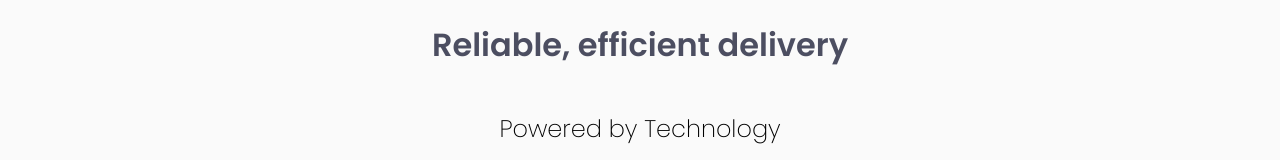
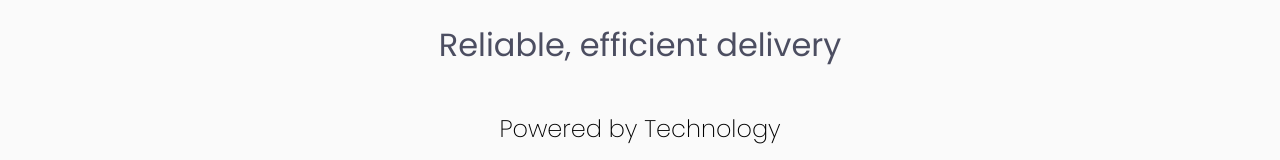
Before and after one commit to bucenecdominik/four-card-feature-section-master, a plain HTML site: page index.html in a window 1280 px wide. Shown: the top 160 px of the page. Drawn offline with Linux system fonts and the light colour scheme.

Commit message:
minor updates

```diff
--- a/index.html
+++ b/index.html
@@ -14,7 +14,7 @@
 </head>
 <body>
   <div class="start">
-    <h1>
+    <h1 class="fw-bold">
       Reliable, efficient delivery
     </h1>
     <h2 class="fw-light">
--- a/style.css
+++ b/style.css
@@ -21,10 +21,10 @@
     font-weight: var(--fw-light);
 }
 .fw-regular{
-    font-weight: var(--fw-light);
+    font-weight: var(--fw-regular);
 }
 .fw-bold{
-    font-weight: var(--fw-light);
+    font-weight: var(--fw-bold);
 }
 html{
     font-family: var(--font-family);
@@ -85,7 +85,7 @@ main{
     grid-column: 3 / span 1;
     grid-row: 2 / 4;
 }
-@media (max-width:1440px){
+@media (max-width:40rem){
     main{
         display:flex;
         flex-direction: column;
```
